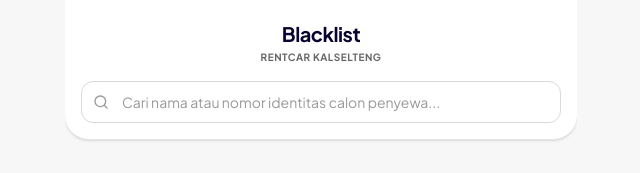
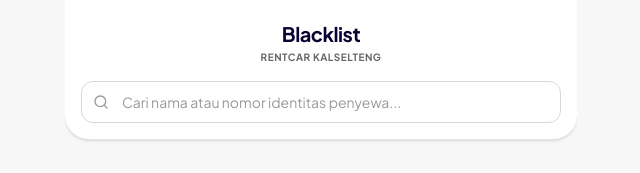
Before and after one commit to mrobbys/blacklist-rentcar-kalselteng, a React (Vite) app: page / in a window 1280 px wide. Shown: the top 173 px of the page, without its empty margins (319-959 px from the left). Built offline with nearby package versions, Linux system fonts and the light colour scheme.

Commit message:
refactor: memperbarui placeholder kolom search

```diff
--- a/src/components/SearchBox.jsx
+++ b/src/components/SearchBox.jsx
@@ -8,7 +8,7 @@ const SearchBox = ({ value, onChange, children }) => {
       </div>
       <input
         type="text"
-        placeholder="Cari nama atau nomor identitas calon penyewa..."
+        placeholder="Cari nama atau nomor identitas penyewa..."
         value={value}
         onChange={onChange}
         className="border-border-regular bg-neutral-white text-neutral-element-black placeholder-neutral-gray-light focus:border-brand-primary focus:ring-brand-primary w-full rounded-xl border py-2.5 pr-10 pl-10 text-sm transition-all duration-150 outline-none focus:ring-1"
```
